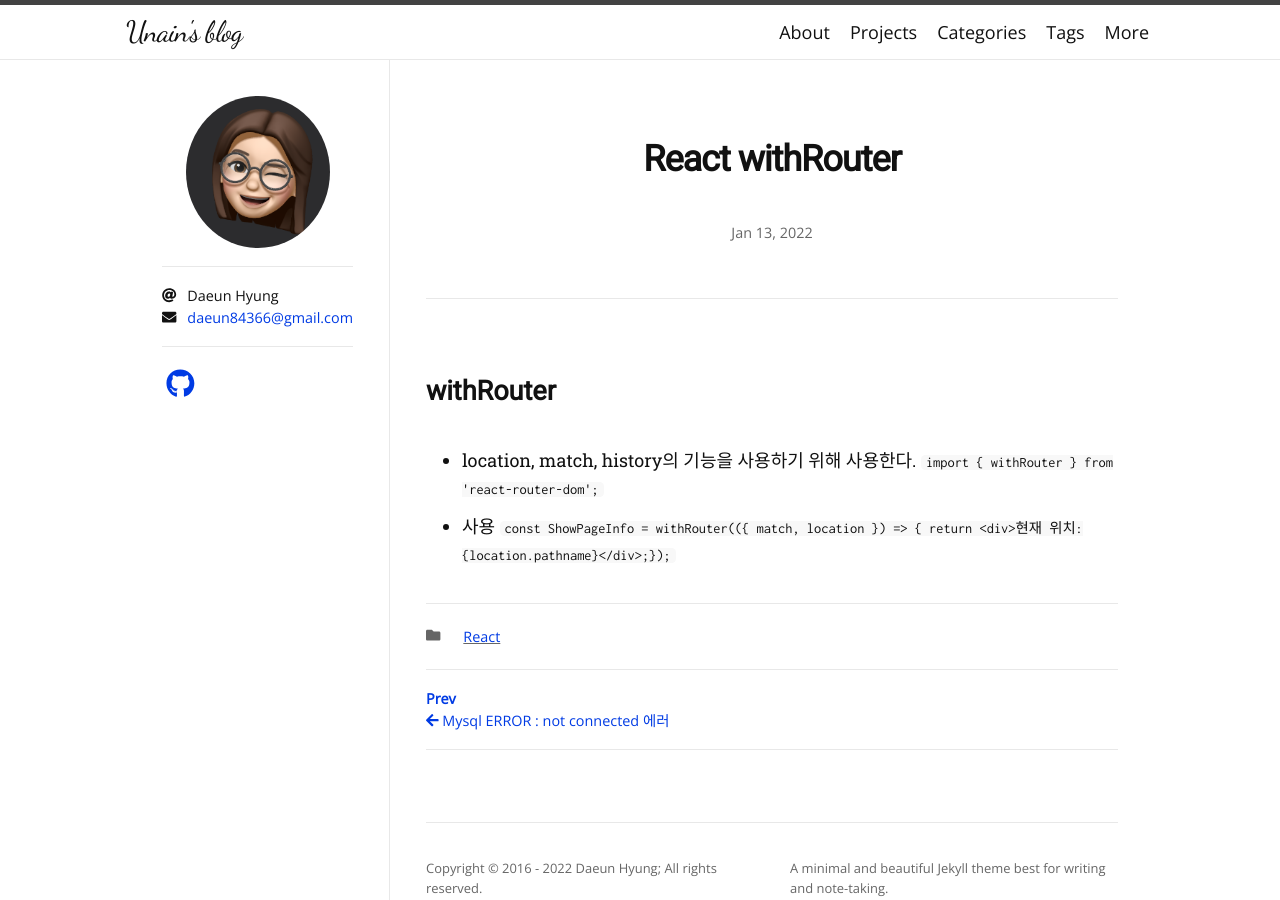
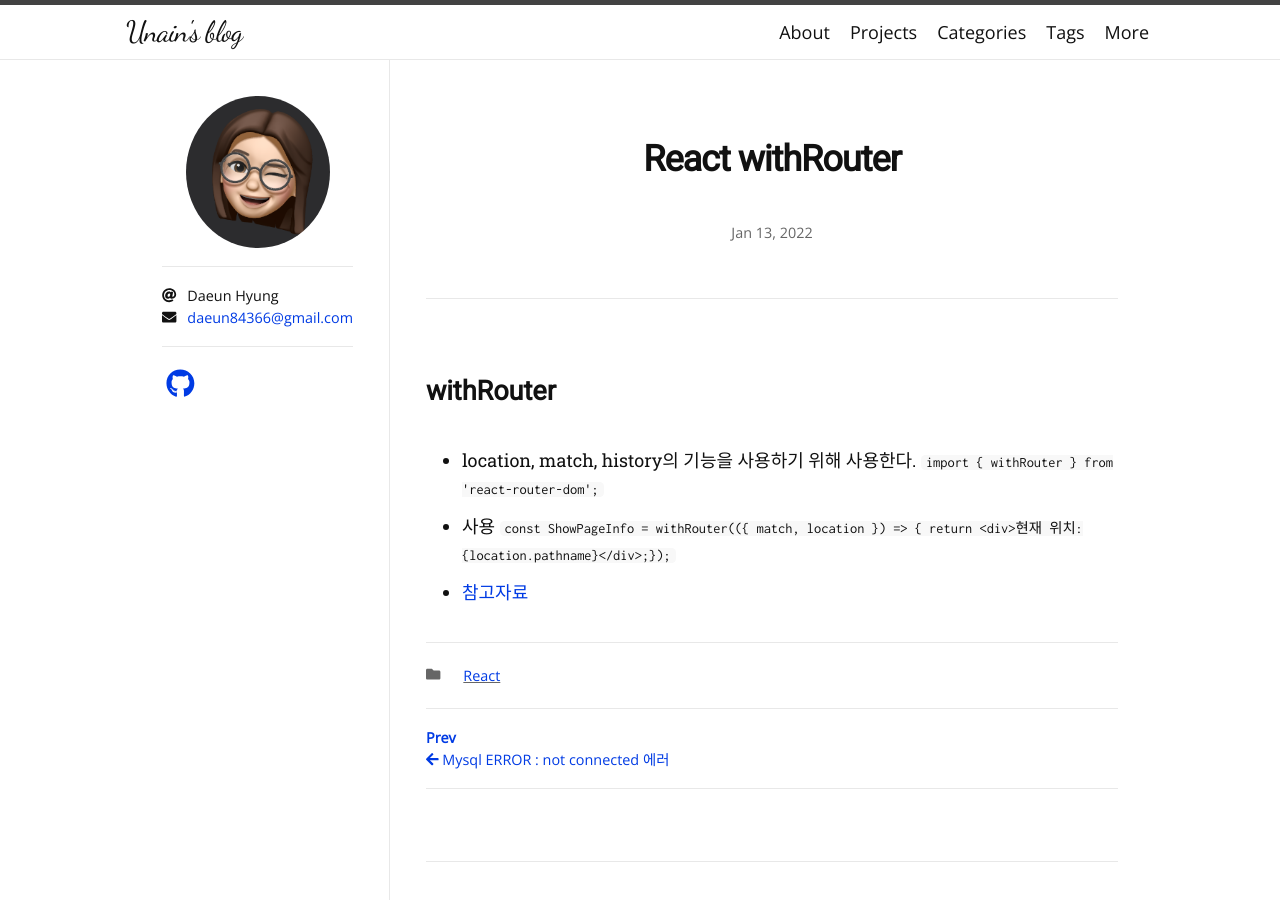
Before and after one commit to unain-dev/unain-dev.github.io, a Jekyll site: the page built from _posts/2022-01-13-React-withRouter.md, in a window 1280 px wide. Built offline with Jekyll 4.4.1, drawn with Linux system fonts in a browser that asks for light colours; nearby versions of some CDN libraries; some web fonts are replaced.

Commit message:
modify: withRouter

```diff
--- a/_posts/2022-01-13-React-withRouter.md
+++ b/_posts/2022-01-13-React-withRouter.md
@@ -11,3 +11,4 @@ categories: React
   `import { withRouter } from 'react-router-dom';`
 - 사용
   `const ShowPageInfo = withRouter(({ match, location }) => { return <div>현재 위치: {location.pathname}</div>;});`
+- [참고자료](https://react-router.vlpt.us/1/05.html)
```
